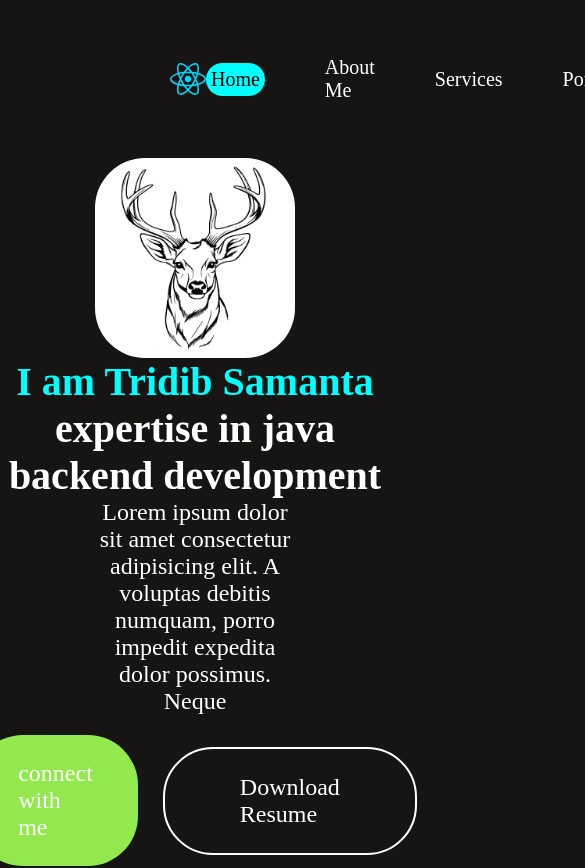
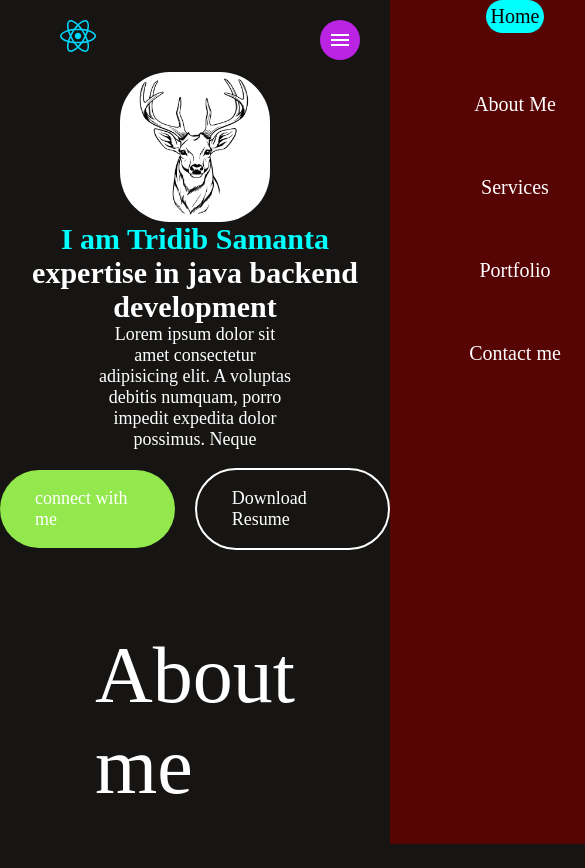
Before and after one commit to Tubai1999/MyPortfolio, a React (Vite) app: page / in a window 390 px wide. Shown: the top 868 px of the page, 585 px wide, since content can reach past the window. Built offline with nearby package versions, Linux system fonts and the light colour scheme.

Commit message:
feat(new): responsive design

```diff
--- a/package.json
+++ b/package.json
@@ -13,6 +13,7 @@
     "@emotion/react": "^11.14.0",
     "@emotion/styled": "^11.14.0",
     "@mui/icons-material": "^7.1.0",
+    "@mui/material": "^7.1.0",
     "react": "^19.0.0",
     "react-dom": "^19.0.0",
     "react-scroll": "^1.9.3"
--- a/src/component/Hero/Hero.css
+++ b/src/component/Hero/Hero.css
@@ -1,35 +1,35 @@
-.hero{
+.hero {
   display: flex;
   flex-direction: column;
   align-items: center;
 }
 
-.hero img{
-    height:200px;
-    width:200px;
+.hero img {
+  height: 200px;
+  width: 200px;
   border-radius: 50px;
 }
 
-.hero h2{
+.hero h2 {
   text-align: center;
   font-size: 40px;
 }
 
-.hero h2 span{
+.hero h2 span {
   color: aqua;
   /* background: linear-gradient(90deg, #DA7C25, #B923E1); */
   background-clip: text;
   -webkit-background-clip: text;
 }
 
-.hero p{
+.hero p {
   width: 50%;
   text-align: center;
   font-size: 24px;
   margin-bottom: 20px;
 }
 
-.hero-action{
+.hero-action {
   display: flex;
   align-items: center;
   gap: 25px;
@@ -37,24 +37,63 @@
   font-weight: 500;
 }
 
-.hero-connect{
+.hero-connect {
   padding: 25px 45px;
   border-radius: 50px;
-    background-color:rgb(146, 232, 76);
+  background-color: rgb(146, 232, 76);
   cursor: pointer;
 }
 
-.hero-resume{
+.hero-resume {
   padding: 25px 75px;
   border-radius: 50px;
-    border: 2px solid #FFF;
+  border: 2px solid #fff;
   cursor: pointer;
 }
 
-.hero-connect:hover{
+.hero-connect:hover {
   border-color: aqua;
 }
 
-.hero-resume:hover{
+.hero-resume:hover {
   border-color: aqua;
 }
+
+@media (max-width: 780px) {
+  .hero img {
+    height: 150px;
+    width: 150px;
+    border-radius: 50px;
+  }
+  .hero h2 {
+    text-align: center;
+    font-size: 30px;
+  }
+
+  .hero p {
+    width: 50%;
+    text-align: center;
+    font-size: 18px;
+    margin-bottom: 18px;
+  }
+  .hero-action {
+    display: flex;
+    align-items: center;
+    gap: 20px;
+    font-size: 18px;
+    font-weight: 400;
+  }
+  .hero-connect {
+  padding: 18px 35px;
+  border-radius: 50px;
+  background-color: rgb(146, 232, 76);
+  cursor: pointer;
+}
+
+.hero-resume {
+  padding: 18px 35px;
+  border-radius: 50px;
+  border: 2px solid #fff;
+  cursor: pointer;
+}
+}
--- a/src/component/Navbar/Navbar.css
+++ b/src/component/Navbar/Navbar.css
@@ -1,11 +1,14 @@
- .navbar{
+html {
+  scroll-behavior: smooth;
+}
+.navbar {
   display: flex;
   align-items: center;
   justify-content: space-between;
   margin: 20px 170px;
 }
 
- .nav-menu{
+.nav-menu {
   display: flex;
   align-items: center;
   list-style: none;
@@ -13,15 +16,15 @@
   font-size: 20px;
 }
 
-  .nav-menu li{
+.nav-menu li {
   cursor: pointer;
 }
 
-  .nav-menu li:hover{
+.nav-menu li:hover {
   text-decoration: underline;
 }
 
- .nav-each{
+.nav-each {
   /* text-decoration: underline; */
   background-color: aqua;
   padding: 5px;
@@ -29,16 +32,50 @@
   color: black;
 }
 
- .nav-connect{
-    padding:20px 40px;
+.nav-connect {
+  padding: 20px 40px;
   border-radius: 50px;
-    background: linear-gradient(267deg, #DA7C25, 0.36%, #B923E1, 100.12%);
-    background-color: #B923E1;
+  background: linear-gradient(267deg, #da7c25, 0.36%, #b923e1, 100.12%);
+  background-color: #b923e1;
   font-size: 22px;
   cursor: pointer;
   transition: 0.5s;
 }
 
-.nav-connect:hover{
+.nav-connect:hover {
   transform: scale(1.05);
 }
+
+@media (max-width: 780px) {
+  .navbar {
+    margin: 20px 60px;
+  }
+
+  .nav-connect {
+    display: none;
+  }
+
+  /* .nav-mob-open {
+    position: "fixed";
+    right: 30;
+    top: 20;
+    background-color: "#B923E1";
+    padding: "8px";
+    border-radius: "50%";
+    color: "white";
+    z-index: 1000;
+  } */
+   .nav-menu{
+      position: fixed;
+      display: flex;
+      flex-direction: column;
+      top:0;
+      /* left: 0; */
+      height: 100%;
+      width: 250px;
+      right: -250px;
+      background-color: #570404;
+      transition: 0.3s ease;
+      z-index: 2;
+   }
+}
--- a/src/component/Navbar/Navbar.jsx
+++ b/src/component/Navbar/Navbar.jsx
@@ -1,19 +1,50 @@
-import React, { useState } from "react";
+import React, { useRef, useState } from "react";
 import "./Navbar.css";
 import logo from "../../assets/react.svg";
 import { Link } from "react-scroll";
+import { Close, Menu } from "@mui/icons-material";
+import { useMediaQuery } from "@mui/material";
 
 const Navbar = () => {
   const [menu, setMenu] = useState("home");
+  const menuRef = useRef();
+
+  const openMenu = () => {
+    menuRef.current.style.right = "0";
+  };
+
+  const closeMenu = () => {
+    menuRef.current.style.right = "-250px";
+  };
 
   const handleNavbar = (value) => {
     setMenu(value);
   };
+  const isDesktop = useMediaQuery("(min-width:781px)");
 
   return (
     <div className="navbar">
       <img src={logo} alt="react image" />
-      <ul className="nav-menu">
+      {!isDesktop && (
+        <Menu
+          onClick={openMenu}
+          sx={{
+            position: "fixed",
+            right: 30,
+            top: 20,
+            backgroundColor: "#B923E1",
+            padding: "8px",
+            borderRadius: "50%",
+            color: "white",
+            zIndex: 1,
+          }}
+        />
+      )}
+
+      <ul className="nav-menu" ref={menuRef}>
+        {!isDesktop && (
+          <Close sx={{ position: "absolute", right: 0 }} onClick={closeMenu} />
+        )}
         <li
           onClick={() => handleNavbar("home")}
           className={menu === "home" ? "nav-each" : ""}
```
Also changed, not shown: 1 other file (tests, documents, lock files or other folders). Lines whose indentation alone changed are shown as unchanged.
